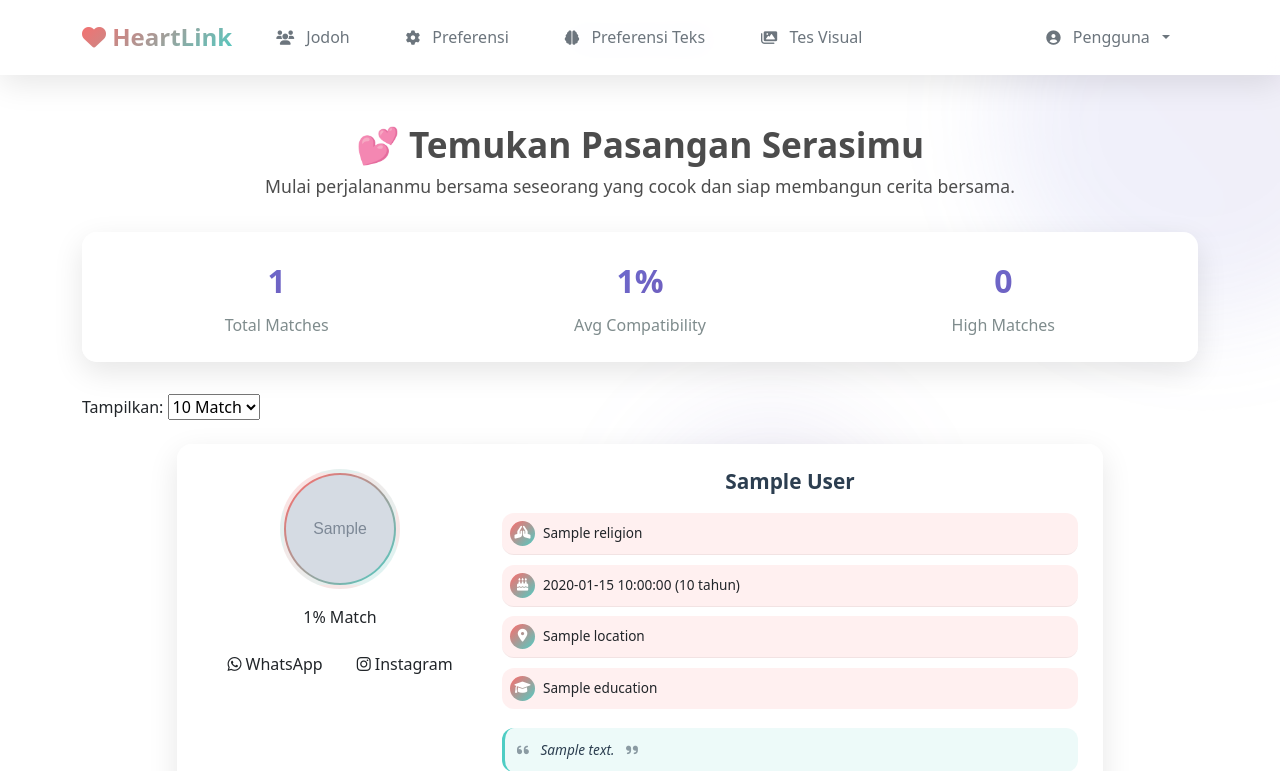
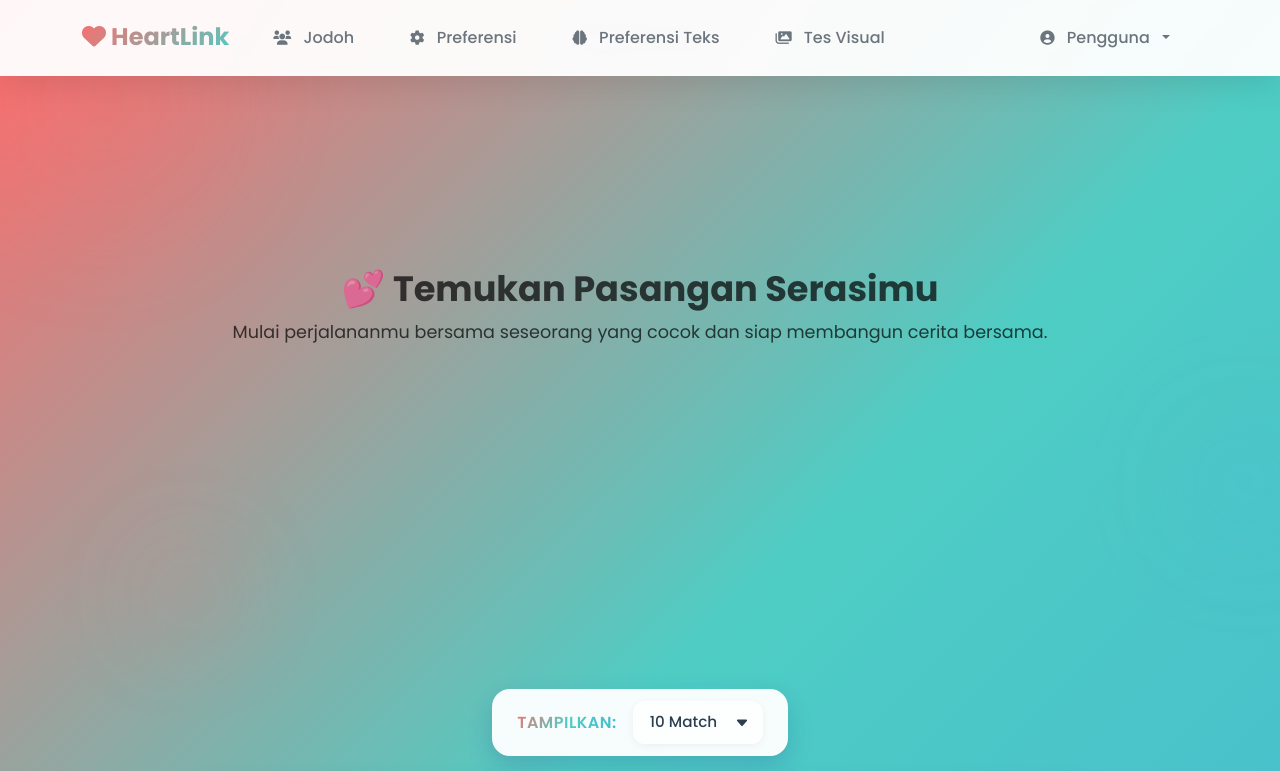
Before and after one commit to fadlididii/uas_ml, a Flask app: template templates/match_feed.html in a window 1280 px wide. Shown: the top 771 px of the page. Run offline with Flask 3, Linux system fonts and the light colour scheme; the template is opened without the code that fills it: most values are stand-ins (such as "Sample title", 1, 10 or a date in 2020); grey boxes marked "Sample" are stand-in pictures.

Commit message:
match_feed

```diff
--- a/templates/match_feed.html
+++ b/templates/match_feed.html
@@ -9,9 +9,9 @@
     <link href="https://cdn.jsdelivr.net/npm/bootstrap@5.1.3/dist/css/bootstrap.min.css" rel="stylesheet">
 
     <!-- Favicon -->
-
     <link rel="icon" type="image/png" href="/static/img/favicon.png">
 
+    <link rel="stylesheet" href="/static/css/custom/match_feed.css">
     <style>
         /* Variables */
         :root {
@@ -110,7 +110,7 @@
         /* Page Header */
         .page-header {
             text-align: center;
-            margin-bottom: 2rem;
+            margin-bottom: 2m;
         }
 
         .page-header .card-title-match {
@@ -370,12 +370,13 @@
             border-radius: var(--border-radius);
             box-shadow: var(--card-shadow);
             padding: 1.5rem;
-            margin-bottom: 2rem;
+            margin-bottom: 2r2
             text-align: center;
             backdrop-filter: blur(10px);
             border: 1px solid rgba(255, 255, 255, 0.2);
-            animation: fadeIn 0.5s ease-out forwards;
-            animation-delay: 0.2s;
+            animation: fadeIn 0.5s e5se-out forwards;ds;
+            animation-
+elay: 0.2            animation-del0y: 0.2s;
             opacity: 0;
         }
 
```
